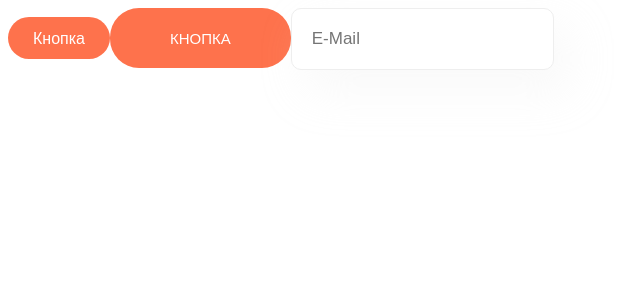
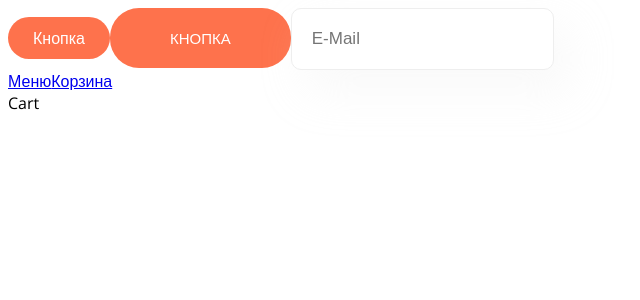
Before and after one commit to 4eJIoBeG/newPizzaShop, a React (Vite) app: page /cart in a window 1280 px wide. Shown: the top 300 px of the page, without its empty margins (0-640 px from the left). Built offline with nearby package versions, Linux system fonts and the light colour scheme.

Commit message:
add routes

```diff
--- a/src/App.tsx
+++ b/src/App.tsx
@@ -1,5 +1,8 @@
+import { Route, Routes } from "react-router-dom";
 import Button from "./components/Button/Button";
 import Input from "./components/Input/Input";
+import Menu from "./pages/Menu/Menu";
+import Cart from "./pages/Cart/Cart";
 
 function App() {
   return (
@@ -9,6 +12,14 @@ function App() {
         Кнопка
       </Button>
       <Input placeholder="E-Mail" />
+      <div>
+        <a href="/">Меню</a>
+        <a href="/cart">Корзина</a>
+      </div>
+      <Routes>
+        <Route path="/" element={<Menu />} />
+        <Route path="/cart" element={<Cart />} />
+      </Routes>
     </>
   );
 }
--- a/src/main.tsx
+++ b/src/main.tsx
@@ -1,10 +1,13 @@
-import React from 'react'
-import ReactDOM from 'react-dom/client'
-import App from './App.tsx'
-import './index.css'
+import React from "react";
+import ReactDOM from "react-dom/client";
+import App from "./App.tsx";
+import "./index.css";
+import { BrowserRouter } from "react-router-dom";
 
-ReactDOM.createRoot(document.getElementById('root')!).render(
+ReactDOM.createRoot(document.getElementById("root")!).render(
   <React.StrictMode>
-    <App />
+    <BrowserRouter>
+      <App />
+    </BrowserRouter>
   </React.StrictMode>,
-)
+);
--- /dev/null
+++ b/src/pages/Cart/Cart.tsx
@@ -0,0 +1,5 @@
+const Cart = () => {
+  return <div>Cart</div>;
+};
+
+export default Cart;
--- /dev/null
+++ b/src/pages/Menu/Menu.tsx
@@ -0,0 +1,5 @@
+const Menu = () => {
+  return <div>Menu</div>;
+};
+
+export default Menu;
```
